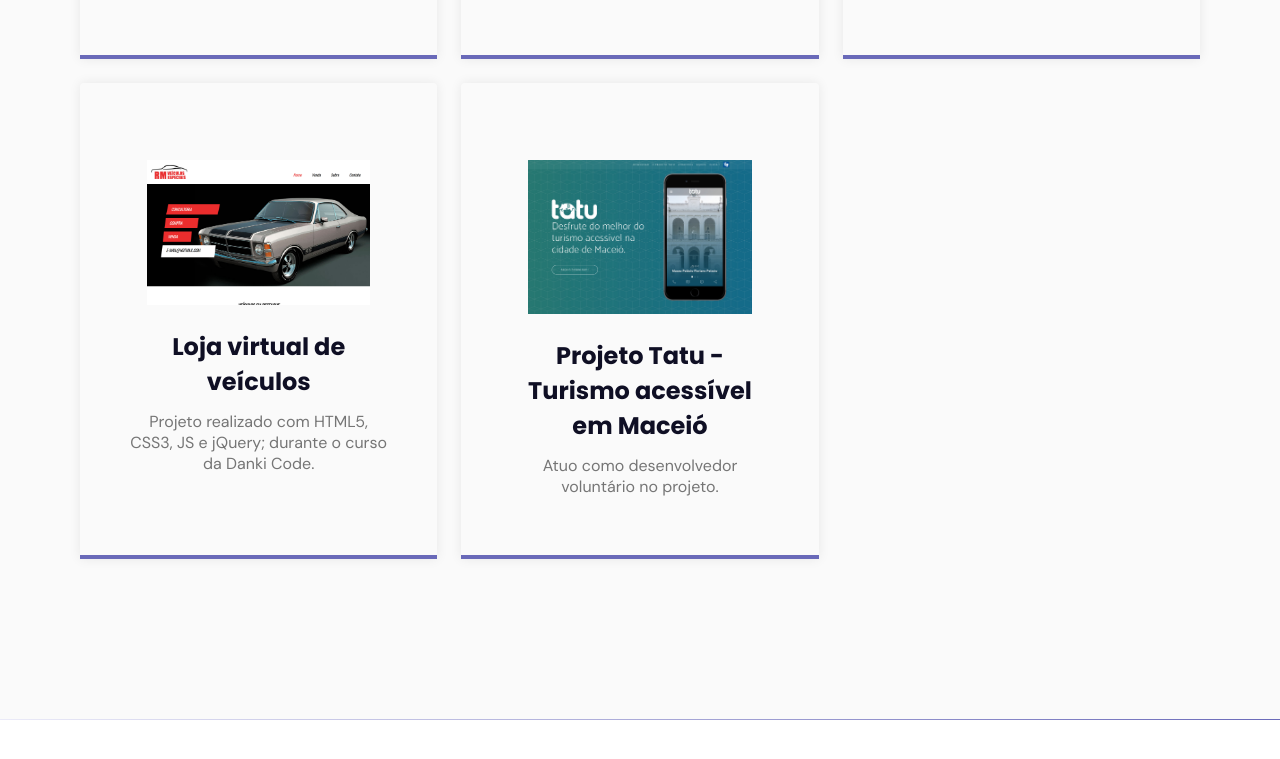
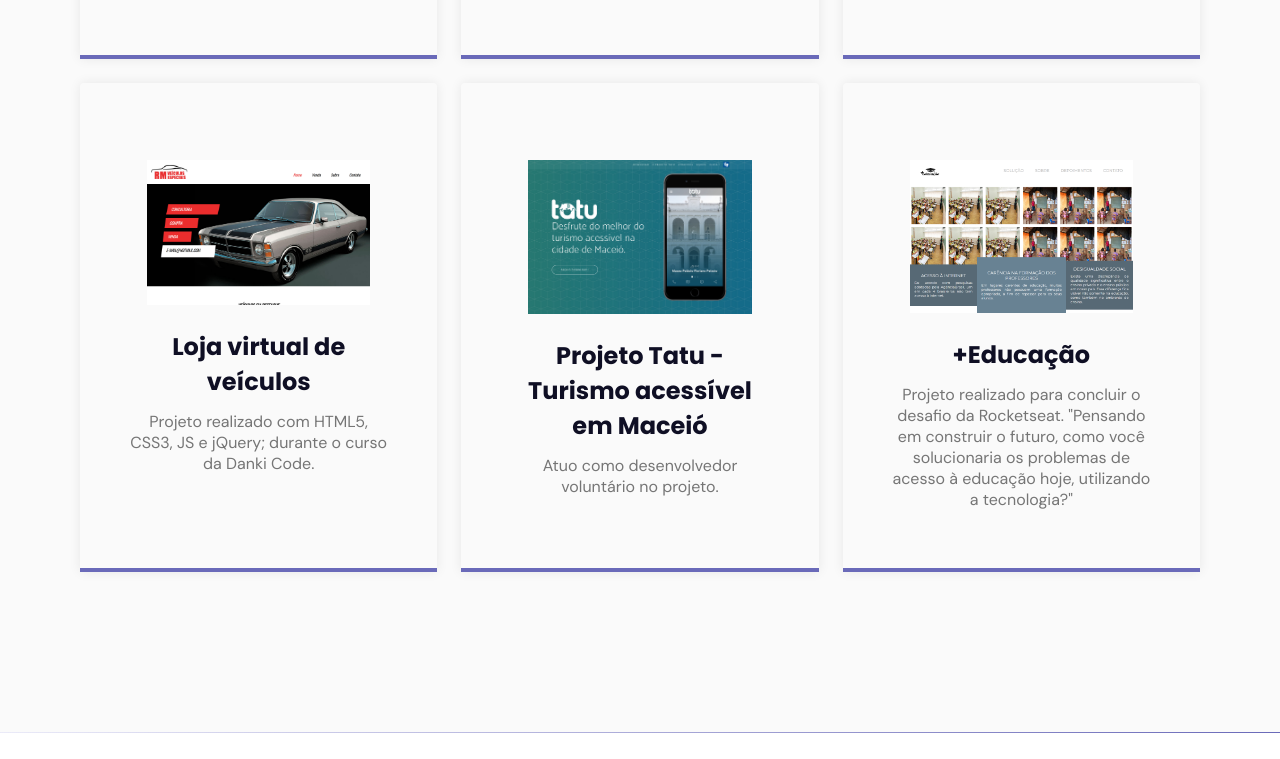
Before and after one commit to leandro-araujo-silva/Portfolio, a plain HTML site: page index.html in a window 1280 px wide. Shown: the part 2138-2897 px from the top of the page. Drawn offline with nearby package versions, Linux system fonts and the light colour scheme; files whose address does not match are found by name.

Commit message:
Adicionando

```diff
--- a/index.html
+++ b/index.html
@@ -200,6 +200,18 @@
               <p>Atuo como desenvolvedor voluntário no projeto.</p>
             </div>
             <!--card-->
+
+            <div class="card">
+              <a href="https://mais-educacao.vercel.app/" target="_blank">
+                <img
+                  src="assets/fotos/mais-educacao.png"
+                />
+              </a>
+              <h3 class="title">+Educação</h3>
+              <p>Projeto realizado para concluir o desafio da Rocketseat.
+                "Pensando em construir o futuro, como você solucionaria os problemas de acesso à educação hoje, utilizando a tecnologia?"</p>
+            </div>
+            <!--card-->
           </div>
         </div>
       </section>
```
Also changed, not shown: assets/fotos/mais-educacao.png (added), 2 other files.
